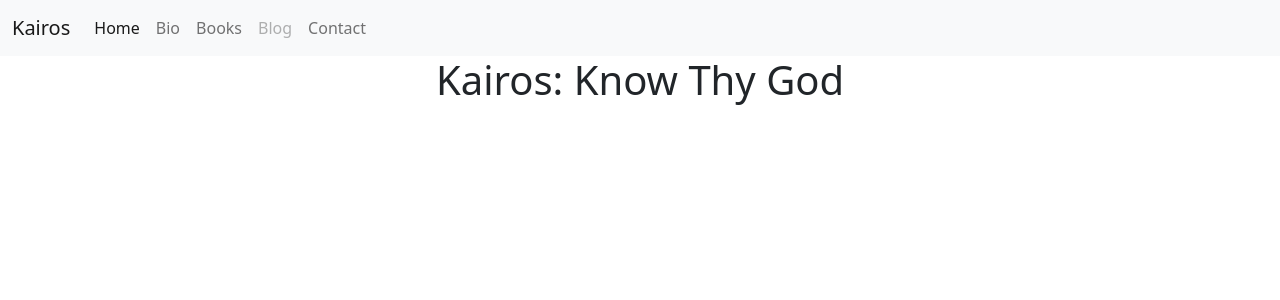
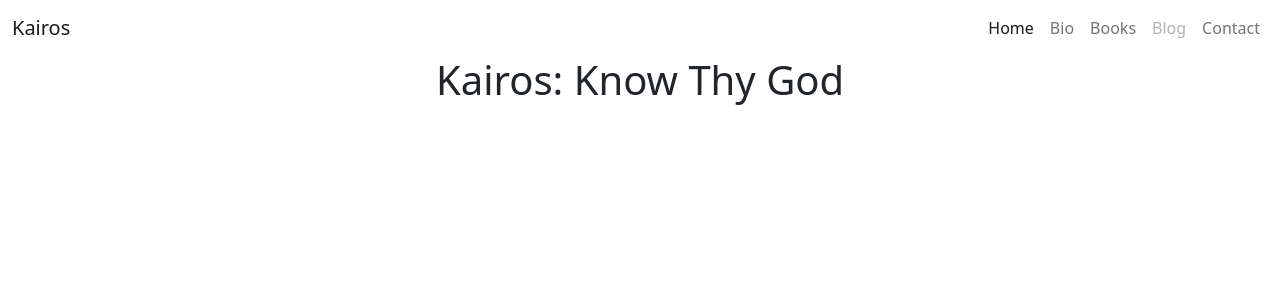
Before and after one commit to cnikoro/kairos_proj, a Django app: page / in a window 1280 px wide. Shown: the top 300 px of the page. Run offline with Django 4.2, Linux system fonts and the light colour scheme.

Commit message:
Updated base.html

```diff
--- a/templates/base.html
+++ b/templates/base.html
@@ -14,13 +14,13 @@
     <title>Kehinde Ilesanmi -- Kairos</title>
   </head>
   <body>
-    <nav class="navbar navbar-expand-lg navbar-light bg-light">
+    <nav class="navbar navbar-expand-lg navbar-light style="background-color: #e3f2fd;">
       <div class="container-fluid">
          <a class="navbar-brand" href="#">Kairos</a>
 	    <button class="navbar-toggler" type="button" data-bs-toggle="collapse" data-bs-target="#navbarNav" aria-controls="navbarNav" aria-expanded="false" aria-label="Toggle navigation">
 	       <span class="navbar-toggler-icon"></span>
 	    </button>
-	    <div class="collapse navbar-collapse" id="navbarNav">
+	    <div class="collapse justify-content-end navbar-collapse" id="navbarNav">
 		<ul class="navbar-nav">
 		   <li class="nav-item">
 		      <a class="nav-link active" aria-current="page" href="#">Home</a>
```
